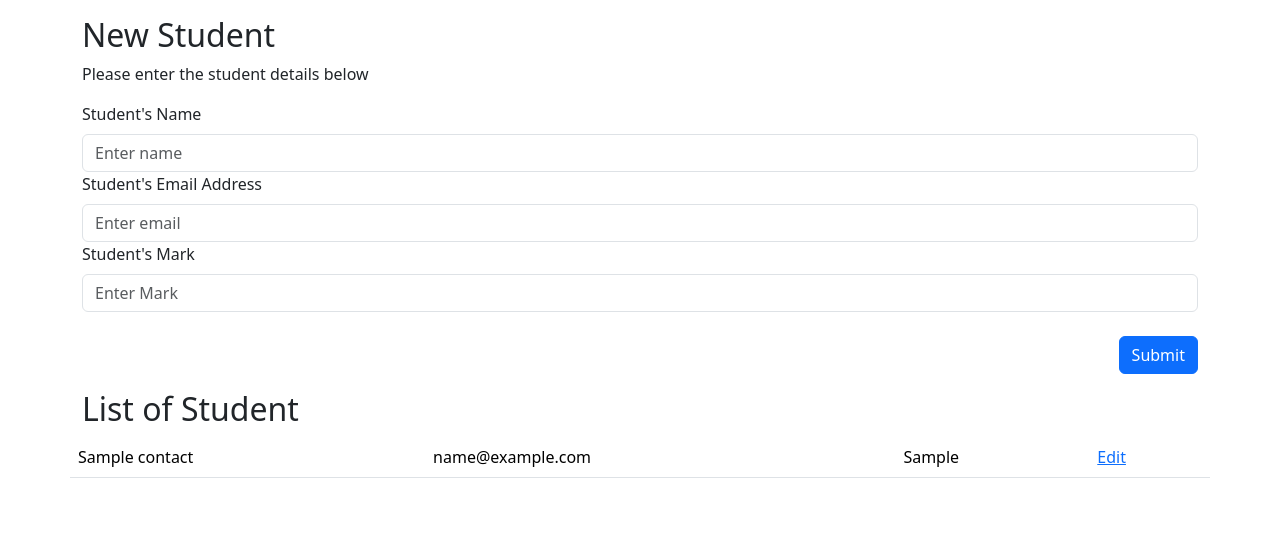
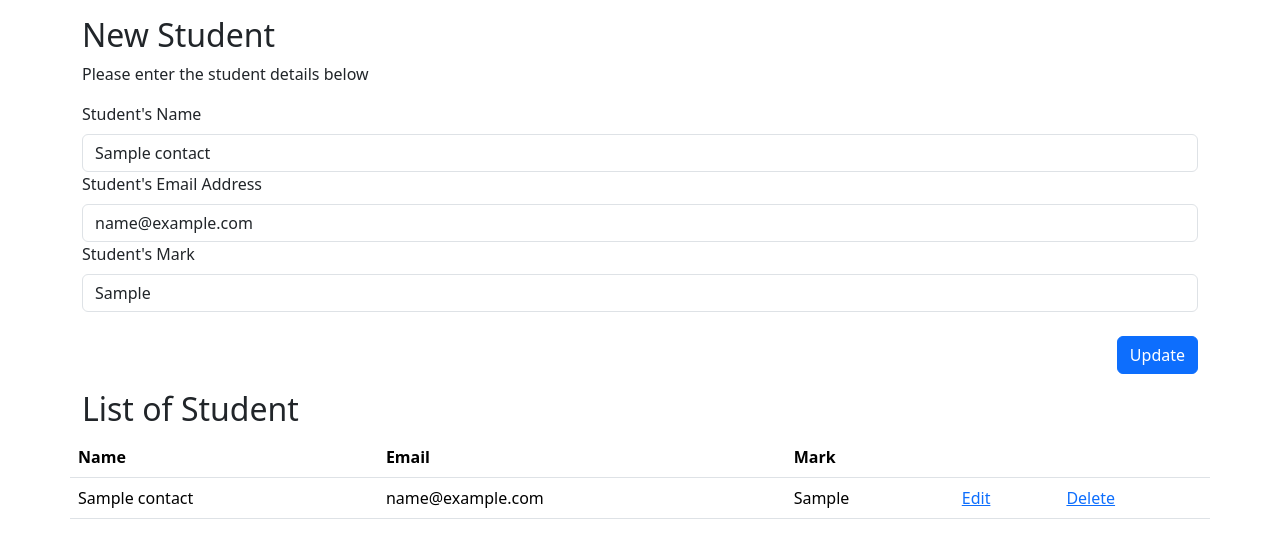
Before and after one commit to aravindpulipra/Demo-repo, a PHP site: page /sqlform.php?edit=1 in a window 1280 px wide. Shown: the top 558 px of the page. Run offline with PHP 8.4, Linux system fonts and the light colour scheme; tables that the repository leaves empty or names only in its code hold one stand-in row (values such as "Sample post").

Commit message:
add,edit delete completed

```diff
--- a/sqlconnect.php
+++ b/sqlconnect.php
@@ -37,15 +37,48 @@
    public function newStudent($name,$email,$mark) {
       $sts = mysqli_query($this->conn,"INSERT INTO `contact` (`name`,`email`,`mark`) values ('$name','$email','$mark')");
 
-      if($sts) {
-         echo "Inserted successfuly!";
-      }
+      if($sts)
+         return true;
+      else
+         return false;
    }
 
-   public function getStudents() {
+   public function editStudent($id,$name,$email,$mark) {
+      $sts = mysqli_query($this->conn,"UPDATE `contact` SET `name`='$name', `email`='$email', `mark`='$mark' WHERE `id`='$id'");
+
+      if($sts)
+         return true;
+      else
+         return false;
+   }
+
+   public function getAllStudents() {
 
       $sql = "SELECT * FROM contact";
       $result = $this->conn->query($sql);
       return  $result;
    }
+
+   public function getStudent($id) {
+
+      $sql = "SELECT name,email,mark FROM contact WHERE id='$id'";
+      $result = $this->conn->query($sql);
+      if($result) {
+         $row = $result->fetch_assoc();
+         return $row;
+      }
+      else
+         return false;
+   }
+
+   public function deleteStudent($id) {
+
+      $sql = "DELETE FROM contact WHERE id='$id'";
+      $result = $this->conn->query($sql);
+      if($result) {
+         return true;
+      }
+      else
+         return false;
+   }
 }
--- a/sqlform.php
+++ b/sqlform.php
@@ -3,10 +3,39 @@ include_once("sqlconnect.php");
 
 $db = new stdDatabase();
 
+// When the form data is submited
 if($_POST) {
+    // Insert the data to the db table
+    if($_REQUEST['edit']=='') {
+        $sts = $db->newStudent($_POST['name'],$_POST['email'],$_POST['mark']);
+        $msg = "New student added successfully.";
+    }
+    else {
+        $sts = $db->editStudent($_REQUEST['edit'],$_POST['name'],$_POST['email'],$_POST['mark']);
+        $msg = "Student details updated successfully.";
+    }
+    // If success, redirect to the main page with a success nessage
+    header("Location: sqlform.php?success=$msg");
+}
 
-    $db->newStudent($_POST['name'],$_POST['email'],$_POST['mark']);
-    header('Location: sqlform.php');
+// If edit link is pressed
+if(@$_REQUEST['edit']!='') {
+
+    $data = $db->getStudent($_REQUEST['edit']);
+}
+
+
+// If delete link is pressed
+if(@$_REQUEST['delete']!='') {
+
+    $data = $db->deleteStudent($_REQUEST['delete']);
+
+    // If success, redirect to the main page with a success nessage
+    if($data)
+        header("Location: sqlform.php?success=Student information deleted successfully.");
+    else
+        header("Location: sqlform.php?error=Unable to delete this student info.");
+
 }
 ?>
 <!DOCTYPE html>
@@ -23,29 +52,57 @@ if($_POST) {
 <div class="container mt-3">
   <h2>New Student</h2>
   <p>Please enter the student details below</p>
-  <form method="post" action="sqlform.php">
-  <div class="row">
-      <div class="col">
-        <label for="exampleFormControlInput1" class="form-label">Student's Name</label>
-        <input type="text" class="form-control" placeholder="Enter name" name="name">
-      </div>
+  <form method="post">
+    <div class="row">
+        <div class="col">
+            <?php
+            $msgClass   = '';
+            $msgTitle   = '';
+            $msgMessage = '';
+
+            if(@$_REQUEST['success']!='') {
+                $msgClass   = 'success';
+                $msgTitle   = 'Success';
+                $msgMessage = $_REQUEST['success'];
+            }
+
+            if(@$_REQUEST['error']!='') {
+                $msgClass   = 'danger';
+                $msgTitle   = 'Error';
+                $msgMessage = $_REQUEST['error'];
+            }
+            if($msgMessage!="") {
+                ?>
+                <div class="alert alert-<?php echo $msgClass?>">
+                    <strong><?php echo $msgTitle?></strong> <?php echo $msgMessage?>
+                </div>
+                <?php
+            }
+            ?>
+        </div>
+    </div>
+    <div class="row">
+        <div class="col">
+            <label for="exampleFormControlInput1" class="form-label">Student's Name</label>
+            <input type="text" class="form-control" placeholder="Enter name" name="name" value="<?php echo @$data['name']?>">
+        </div>
     </div>
     <div class="row">
       <div class="col">
         <label for="exampleFormControlInput1" class="form-label">Student's Email Address</label>
-        <input type="text" class="form-control" placeholder="Enter email" name="email">
+        <input type="text" class="form-control" placeholder="Enter email" name="email" value="<?php echo @$data['email']?>">
       </div>
     </div>
     <div class="row">
       <div class="col">
       <label for="exampleFormControlInput1" class="form-label">Student's Mark</label>
-        <input type="text" class="form-control" placeholder="Enter Mark" name="mark">
+        <input type="text" class="form-control" placeholder="Enter Mark" name="mark" value="<?php echo @$data['mark']?>">
       </div>
     </div>
     <div class="row">
       <div class="col">
         <br/>
-        <button type="submit" class="btn btn-primary btn-xs float-end">Submit</button>
+        <button type="submit" class="btn btn-primary btn-xs float-end"><?php echo (@$_REQUEST['edit']!='')?"Update":"Add"?></button>
       </div>
     </div>
   </form>
@@ -56,9 +113,17 @@ if($_POST) {
   <div class="row">
   <table class="table">
     <?php
-        $students = $db->getStudents();
+        $students = $db->getAllStudents();
 
         if($students->num_rows>0) {
+            ?>
+            <tr>
+                <th>Name</th>
+                <th>Email</th>
+                <th>Mark</th>
+                <th colspan="2"></th>
+            </tr>
+            <?php
             while($row = $students->fetch_assoc()) {
                 ?>
 
@@ -66,7 +131,8 @@ if($_POST) {
                         <td><?php echo $row['name']?></td>
                         <td><?php echo $row['email']?></td>
                         <td><?php echo $row['mark']?></td>
-                        <td><a href="sqlform.php?id=<?php echo $row["id"]?>">Edit</a></td>
+                        <td><a href="sqlform.php?edit=<?php echo $row["id"]?>">Edit</a></td>
+                        <td><a href="sqlform.php?delete=<?php echo $row["id"]?>">Delete</a></td>
                     </tr>
 
                 <?php
```
